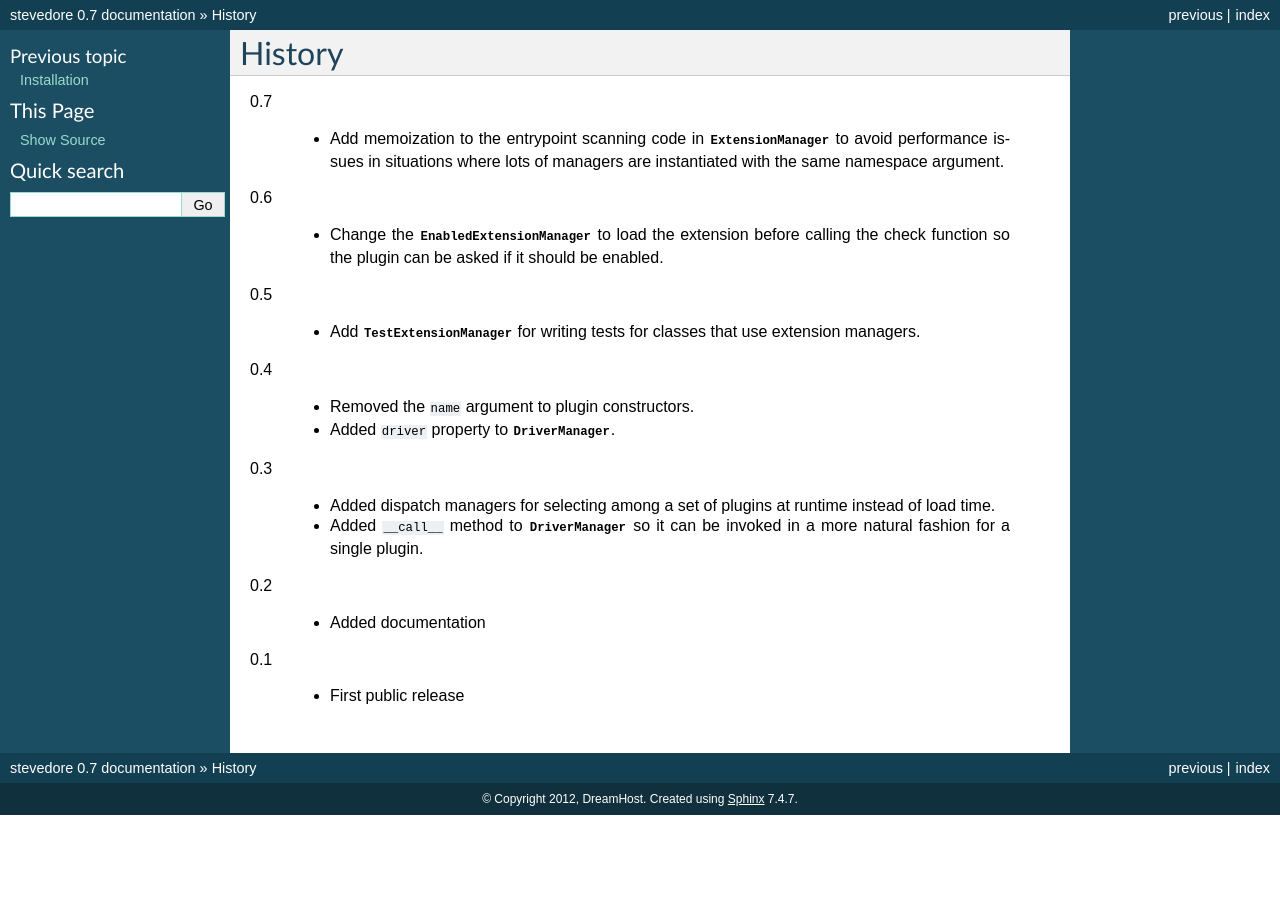
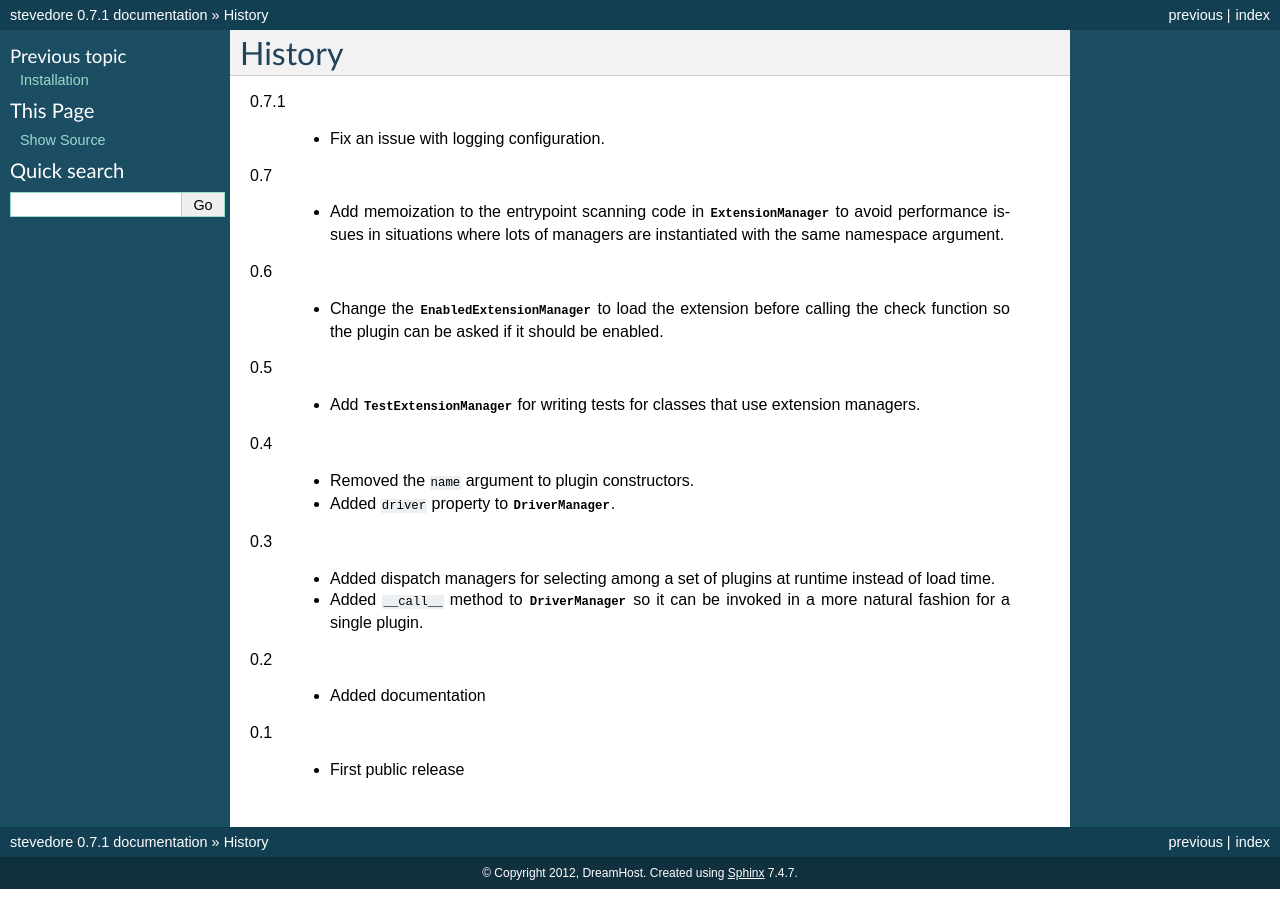
Before and after one commit to openstack/stevedore, a Sphinx documentation site: the page built from docs/source/history.rst, in a window 1280 px wide. Built offline with Sphinx 7.4.7, drawn with Linux system fonts in a browser that asks for light colours.

Commit message:
Fix logging configuration
Set up a NullHandler to avoid warnings when applications
do not configure a root logger.

Change-Id: I6cd957396c5e3ad706aea812874ab43fdd9e8aea
Signed-off-by: Doug Hellmann <doug.hellmann@dreamhost.com>

```diff
--- a/docs/source/history.rst
+++ b/docs/source/history.rst
@@ -1,6 +1,10 @@
 =========
  History
 =========
+
+0.7.1
+
+  - Fix an issue with logging configuration.
 
 0.7
 
--- a/setup.py
+++ b/setup.py
@@ -16,7 +16,7 @@
 
 setup(
     name='stevedore',
-    version='0.7',
+    version='0.7.1',
 
     description='Manage dynamic plugins for Python applications',
     long_description=long_description,
--- a/stevedore/__init__.py
+++ b/stevedore/__init__.py
@@ -3,3 +3,9 @@
 from .named import NamedExtensionManager
 from .hook import HookManager
 from .driver import DriverManager
+
+import logging
+
+# Configure a NullHandler for our log messages in case
+# the app we're used from does not set up logging.
+logging.getLogger(__name__).addHandler(logging.NullHandler())
```
